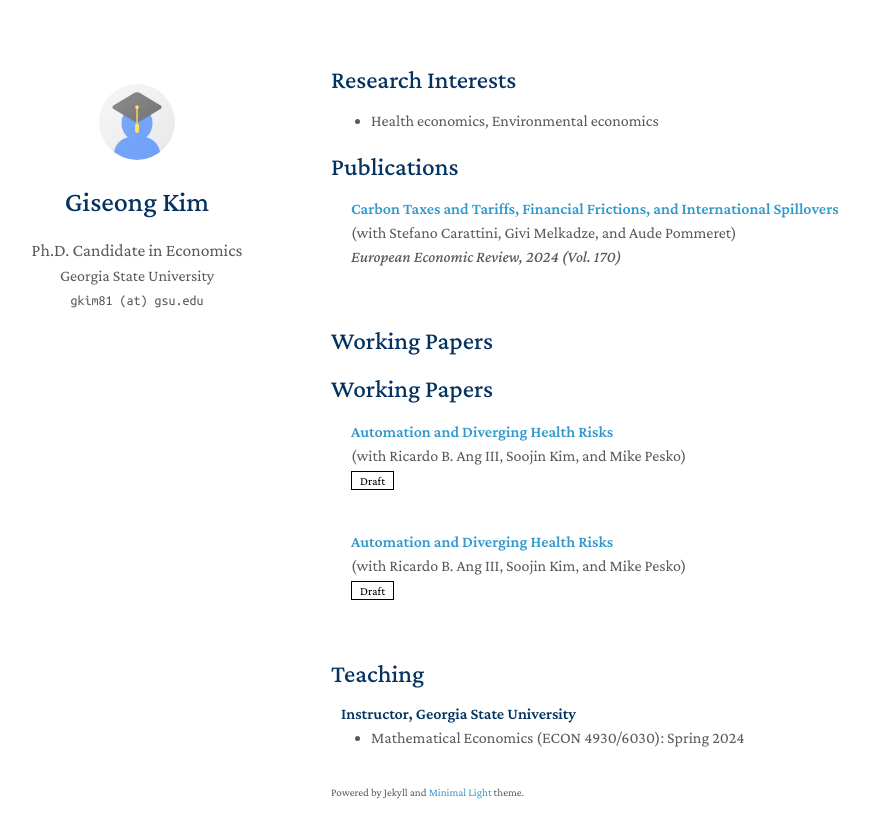
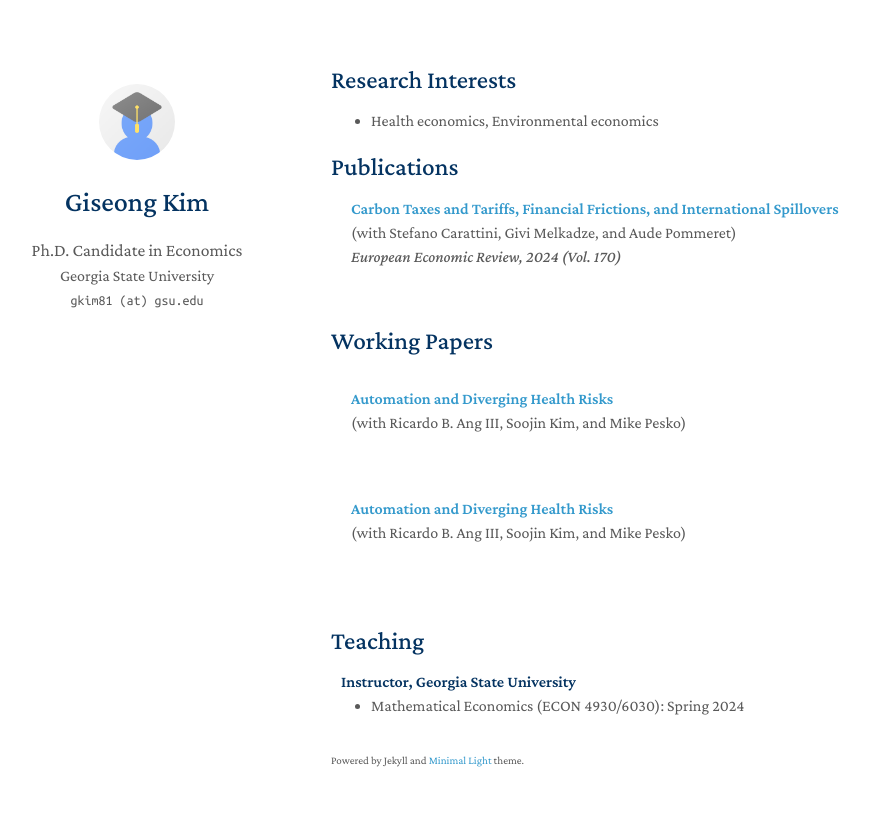
Before and after one commit to giseong-kim/giseong-kim.github.io, a Jekyll site: the page built from index.md, in a window 1280 px wide. Shown: the top 838 px of the page, without its empty margins (139-1008 px from the left). Built offline with Jekyll 4.4.1, drawn with Linux system fonts in a browser that asks for light colours; a style sheet for code colours, icons or effects is not loaded.

Commit message:
Update workingpapers.md

```diff
--- a/_includes/workingpapers.md
+++ b/_includes/workingpapers.md
@@ -1,7 +1,3 @@
-<h1 id="ongoing"></h1>
-
-<h2 style="margin: 0px 0px -15px;">Working Papers</h2>
-
 
 <div class="publications">
 <ol class="bibliography">
@@ -13,34 +9,6 @@
   <div class="col-sm-12" style="position: relative;padding-right: 15px;padding-left: 20px;">
       <div class="title"><a href="{{ link.pdf }}">{{ link.title }}</a></div>
       <div class="author">{{ link.authors }}</div>
-    <div class="links">
-      {% if link.abstract %}
-      <a href="#" class="btn btn-sm z-depth-0 abstract-toggle-button" role="button" style="font-size:12px;" onclick="event.preventDefault(); toggleAbstract(this);">Abstract</a>
-      {% endif %}
-      {% if link.pdf %}
-      <a href="{{ link.pdf }}" class="btn btn-sm z-depth-0" role="button" target="_blank" style="font-size:12px;">Draft</a>
-      {% endif %}
-      {% if link.code %}
-      <a href="{{ link.code }}" class="btn btn-sm z-depth-0" role="button" target="_blank" style="font-size:12px;">Code</a>
-      {% endif %}
-      {% if link.page %}
-      <a href="{{ link.page }}" class="btn btn-sm z-depth-0" role="button" target="_blank" style="font-size:12px;">Project Page</a>
-      {% endif %}
-      {% if link.bibtex %}
-      <a href="{{ link.bibtex }}" class="btn btn-sm z-depth-0" role="button" target="_blank" style="font-size:12px;">BibTex</a>
-      {% endif %}
-      {% if link.notes %}
-      <strong> <i style="color:#e74d3c">{{ link.notes }}</i></strong>
-      {% endif %}
-      {% if link.others %}
-      {{ link.others }}
-      {% endif %}
-    </div>
-      {% if link.abstract %}
-      <div class="abstract-content col-sm-12" style="display: none; margin-top: 10px; margin-left: 0px; margin-right: 15px; margin-bottom: 10px;">
-        {{ link.abstract }}
-      </div>
-      {% endif %}
   </div>
 </div>
 </li>
```
